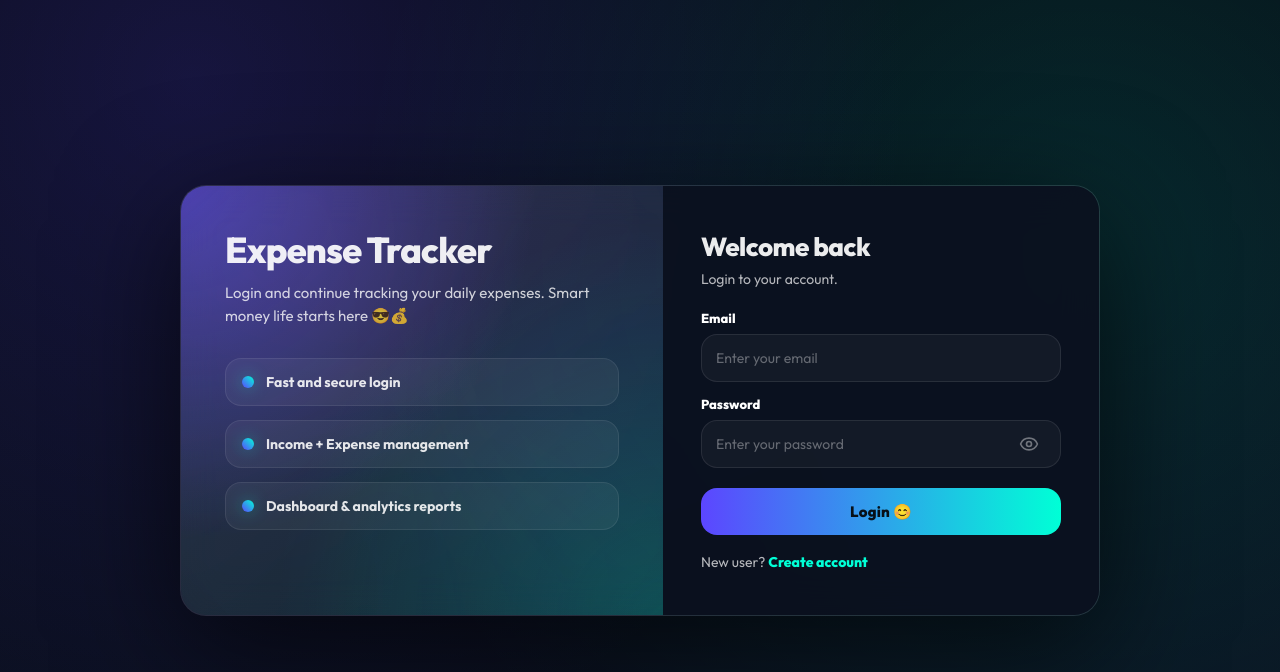
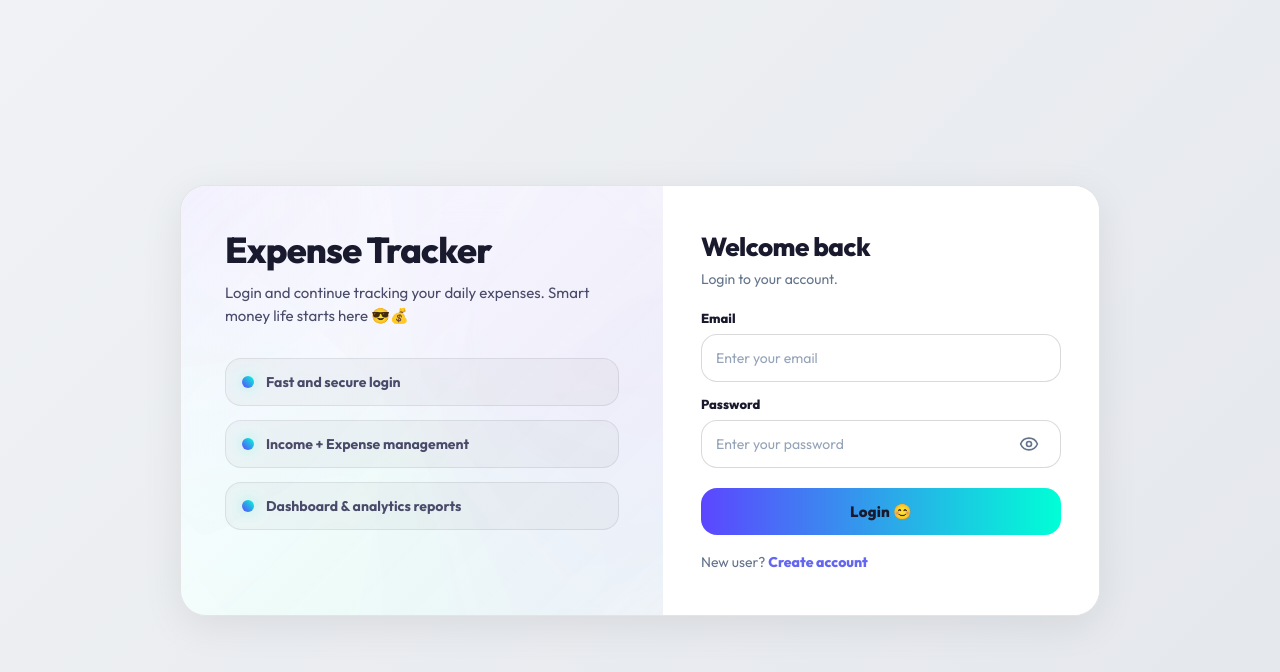
Before and after one commit to santhosh590/Expense-Tracker-app2, a React (Create React App) app in the folder frontend/: page /login in a window 1280 px wide. Shown: the top 672 px of the page. Built offline with nearby package versions, Linux system fonts and the light colour scheme; no server answers.

Commit message:
feat(ui): implement light/dark theme toggle in navbar

```diff
--- a/frontend/src/App.js
+++ b/frontend/src/App.js
@@ -44,7 +44,7 @@ function AppLayout({ children }) {
 
 export default function App() {
   useEffect(() => {
-    const theme = localStorage.getItem("theme") || "dark";
+    const theme = localStorage.getItem("theme") || "light";
     document.documentElement.setAttribute("data-theme", theme);
   }, []);
 
--- a/frontend/src/components/common/Navbar.jsx
+++ b/frontend/src/components/common/Navbar.jsx
@@ -12,6 +12,17 @@ export default function Navbar() {
   const { budget } = useBudget();
   const [showNotif, setShowNotif] = useState(false);
   const notifRef = useRef(null);
+
+  const [theme, setTheme] = useState(() => localStorage.getItem("theme") || "light");
+
+  useEffect(() => {
+    document.documentElement.setAttribute("data-theme", theme);
+    localStorage.setItem("theme", theme);
+  }, [theme]);
+
+  const toggleTheme = () => {
+    setTheme(prev => prev === "light" ? "dark" : "light");
+  };
 
   // Close dropdown on outside click
   useEffect(() => {
@@ -73,6 +84,22 @@ export default function Navbar() {
       </div>
 
       <div style={{ display: "flex", alignItems: "center", gap: 16 }}>
+
+        {/* Theme Toggle */}
+        <button
+          onClick={toggleTheme}
+          style={{
+            background: "none", border: "none", fontSize: 20,
+            cursor: "pointer", padding: 8, borderRadius: "50%",
+            color: "var(--muted)", transition: "all 0.2s",
+            display: "flex", alignItems: "center", justifyContent: "center"
+          }}
+          onMouseEnter={e => { e.currentTarget.style.color = "var(--primary)"; e.currentTarget.style.background = "var(--glass)"; }}
+          onMouseLeave={e => { e.currentTarget.style.color = "var(--muted)"; e.currentTarget.style.background = "none"; }}
+          title={`Switch to ${theme === "light" ? "Dark" : "Light"} Mode`}
+        >
+          {theme === "light" ? "🌙" : "☀️"}
+        </button>
 
         {/* Notification Bell */}
         <div ref={notifRef} style={{ position: "relative" }}>
--- a/frontend/src/index.css
+++ b/frontend/src/index.css
@@ -9,6 +9,17 @@
   --danger: #ef4444;
   --border: rgba(255, 255, 255, 0.08);
   --glass: rgba(255, 255, 255, 0.03);
+}
+
+:root[data-theme="light"] {
+  --bg-dark: #f8fafc;
+  --card-dark: #ffffff;
+  --primary: #4f46e5;
+  --secondary: #9333ea;
+  --text-main: #0f172a;
+  --text-muted: #64748b;
+  --border: rgba(0, 0, 0, 0.1);
+  --glass: rgba(255, 255, 255, 0.7);
 }
 
 body {
--- a/frontend/src/styles/layout.css
+++ b/frontend/src/styles/layout.css
@@ -56,7 +56,7 @@ h6 {
 .page-title {
   font-size: 28px;
   letter-spacing: -0.5px;
-  background: linear-gradient(to right, #fff, #9ca3af);
+  background: linear-gradient(to right, var(--text-main), var(--text-muted));
   background-clip: text;
   -webkit-background-clip: text;
   -webkit-text-fill-color: transparent;
```
